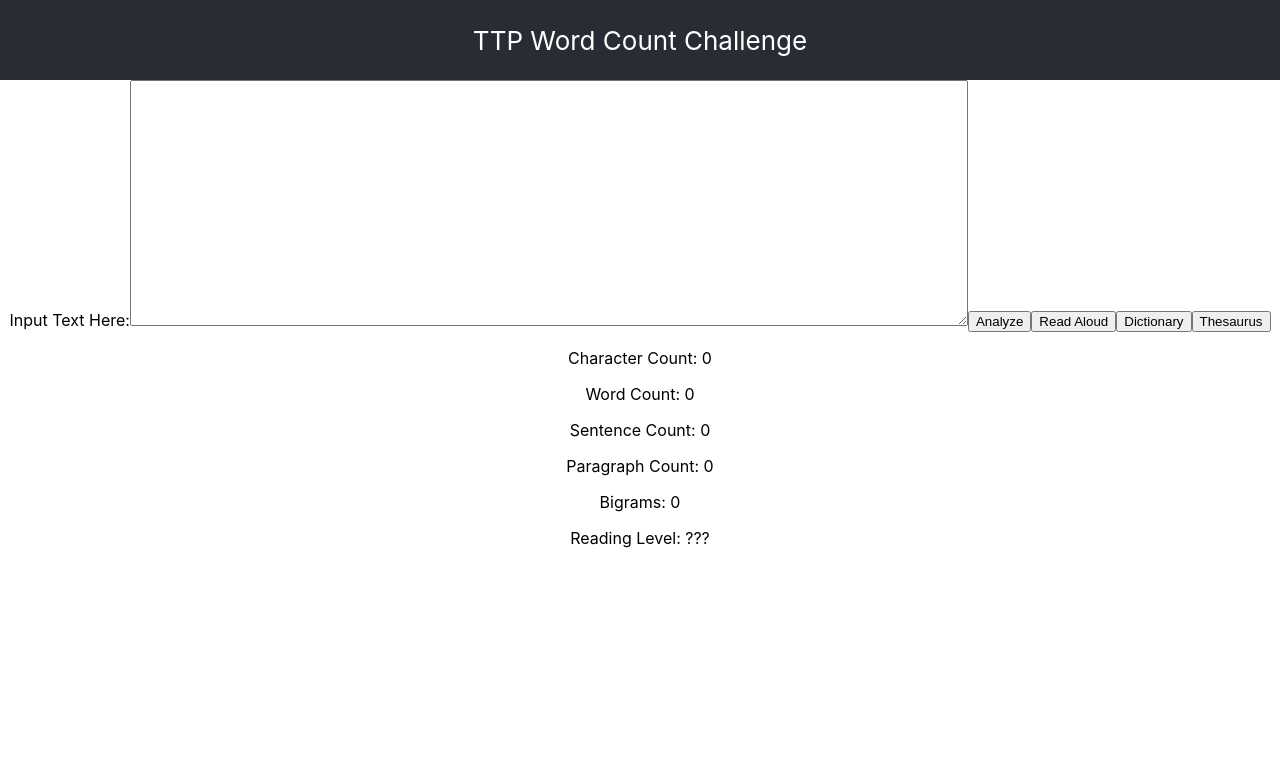
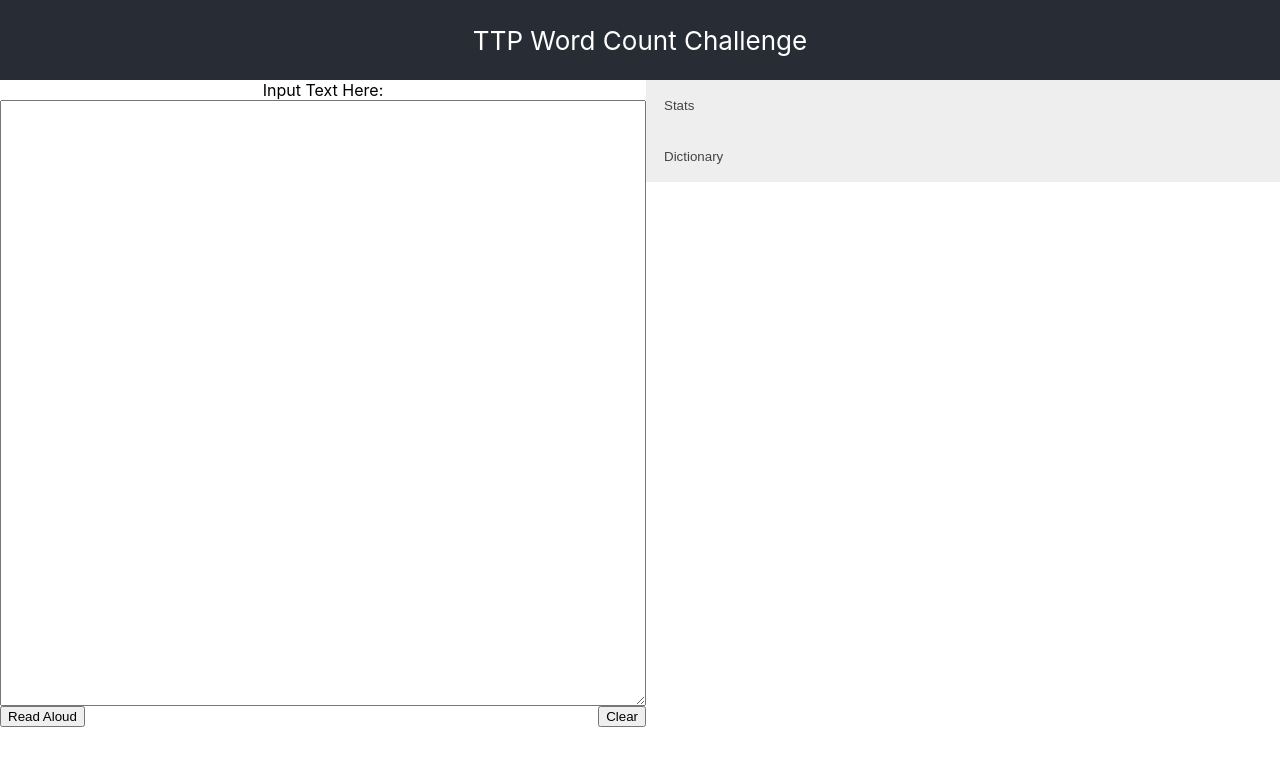
Before and after one commit to leonz92/ttp_word_count_challenge, a React (Create React App) app: page / in a window 1280 px wide. Shown: the top 766 px of the page. Built offline with nearby package versions, Linux system fonts and the light colour scheme.

Commit message:
styling: divided page into left & right halves, accordion right half

```diff
--- a/public/index.html
+++ b/public/index.html
@@ -6,8 +6,8 @@
     <meta name="viewport" content="width=device-width, initial-scale=1" />
     <meta name="theme-color" content="#000000" />
     <meta
-      name="description"
-      content="Web site created using create-react-app"
+      name="TTP Word Count Challenge"
+      content="Text analyzer tool"
     />
     <link rel="apple-touch-icon" href="%PUBLIC_URL%/logo192.png" />
     <!--
@@ -25,6 +25,7 @@
       Learn how to configure a non-root public URL by running `npm run build`.
     -->
     <title>React App</title>
+    <script defer src='/scripts/accordion.js'></script>
   </head>
   <body>
     <noscript>You need to enable JavaScript to run this app.</noscript>
@@ -39,5 +40,6 @@
       To begin the development, run `npm start` or `yarn start`.
       To create a production bundle, use `npm run build` or `yarn build`.
     -->
+
   </body>
 </html>
--- /dev/null
+++ b/public/scripts/accordion.js
@@ -0,0 +1,13 @@
+let accordions = document.getElementsByClassName('accordion');
+
+for (let i = 0; i < accordions.length; i++){
+  accordions[i].addEventListener('click', function() {
+    this.classList.toggle('active');
+    let panel = this.nextElementSibling;
+    if (panel.style.display === 'block') {
+      panel.style.display = 'none';
+    } else {
+      panel.style.display = 'block';
+    }
+  })
+}
--- a/src/App.css
+++ b/src/App.css
@@ -1,16 +1,5 @@
 .App {
   text-align: center;
-}
-
-.App-logo {
-  height: 40vmin;
-  pointer-events: none;
-}
-
-@media (prefers-reduced-motion: no-preference) {
-  .App-logo {
-    animation: App-logo-spin infinite 20s linear;
-  }
 }
 
 .App-header {
@@ -24,15 +13,45 @@
   color: white;
 }
 
-.App-link {
-  color: #61dafb;
+#grid {
+  display: flex;
+  flex-direction: row;
 }
 
-@keyframes App-logo-spin {
-  from {
-    transform: rotate(0deg);
-  }
-  to {
-    transform: rotate(360deg);
-  }
+#input-text-form{
+  display: flex;
+  flex-direction: column;
 }
+
+#input-text {
+  width: 50vw;
+  height: 75vh;
+}
+
+#left-buttons {
+  display: flex;
+  justify-content: space-between;
+}
+
+.accordion {
+  background-color: #eee;
+  color: #444;
+  cursor: pointer;
+  padding: 18px;
+  width: 50vw;
+  text-align: left;
+  border: none;
+  outline: none;
+  transition: 0.4s;
+}
+
+.active, .accordion:hover {
+  background-color: #ccc;
+}
+
+.panel {
+  padding: 0 18px;
+  background-color: white;
+  display: none;
+  overflow: hidden;
+}
--- a/src/App.js
+++ b/src/App.js
@@ -1,5 +1,5 @@
 import './App.css';
-import React, { useState, useEffect } from 'react';
+import React, { useState } from 'react';
 
 function App () {
   const [charCount, setCharCount] = useState(0);
@@ -57,26 +57,34 @@ function App () {
 	return (
 		<div className='App'>
 			<header className='App-header'>TTP Word Count Challenge</header>
-			<div id='input-text-form'>
-				<form>
+			<div id='grid'>
+				<div id='left'>
+					<form id='input-text-form'>
 						<label>Input Text Here:</label>
-					<textarea
-						id='input-text'
-						style={{ width: 65 + 'vw', height: 30 + 'vh' }}
-					></textarea>
-					<button onClick={handleAnalyze}>Analyze</button>
+						<textarea id='input-text'></textarea>
+						<div id='left-buttons'>
 							<button onClick={handleReadAloud}>Read Aloud</button>
-					<button>Dictionary</button>
-					<button>Thesaurus</button>
+							<button>Clear</button>
+						</div>
 					</form>
 				</div>
-			<div id='stats'>
+
+				<div id='right'>
+					<button className='accordion'>Stats</button>
+					<div className='panel'>
 						<p>Character Count: {charCount}</p>
 						<p>Word Count: {wordCount}</p>
 						<p>Sentence Count: {sentenceCount}</p>
 						<p>Paragraph Count: {paraCount}</p>
-				<p>Bigrams: {bigramCount}</p>
-				<p>Reading Level: ???</p>
+						<p>Bigram Count: {bigramCount}</p>
+					</div>
+					<button className='accordion'>Dictionary</button>
+          <div className='panel'>
+            <label>Search Word</label>
+            <input type='text'></input>
+
+					</div>
+				</div>
 			</div>
 		</div>
 	);
```
Lines whose indentation alone changed are shown as unchanged.
